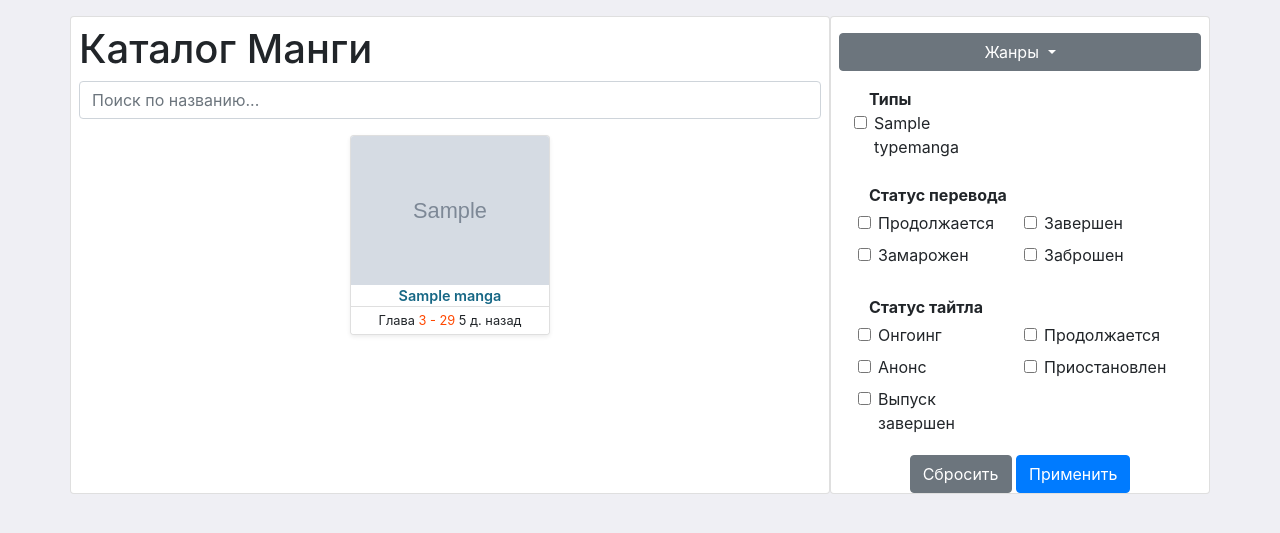
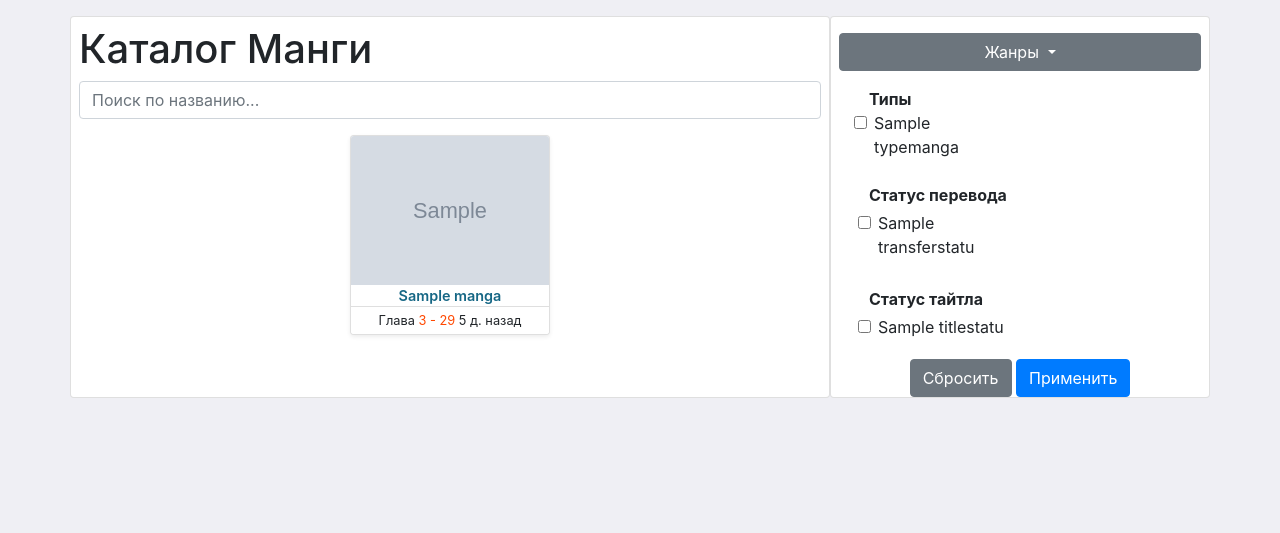
Before and after one commit to Li4ou/manga, a Django app: page /catalog in a window 1280 px wide. Shown: the part 56-589 px from the top of the page. Run offline with Django 3.2, Linux system fonts and the light colour scheme; tables that the repository leaves empty hold one stand-in row (values such as "Sample post"); grey boxes marked "Sample" are stand-in pictures.

Commit message:
Фильтры

```diff
--- a/server/base/views.py
+++ b/server/base/views.py
@@ -1,10 +1,13 @@
 import datetime
 
 # from django.shortcuts import render, HttpResponse
+from django.core.paginator import Paginator
 from django.views.generic import TemplateView, DetailView
 from django.views.generic.list import ListView
 # from django.db.models import Q
-from .models import Manga, Author, Publisher, Painter, TypeManga, Genres
+from .models import (Manga, Author, Publisher,
+                     Painter, TypeManga, Genres,
+                     TitleStatus, TransferStatus)
 
 # from django.views.decorators.csrf import csrf_exempt
 # from django.utils.decorators import method_decorator
@@ -28,21 +31,49 @@ class Data:
     def get_type():
         return TypeManga.objects.all()
 
+    @staticmethod
+    def get_title_status():
+        return TitleStatus.objects.all()
+
+    @staticmethod
+    def get_transfer_status():
+        return TransferStatus.objects.all()
+
 
 class FilterManga(Data, ListView):
+    model = Manga
     template_name = 'catalog.html'
+    paginate_by = 30
+    ordering = ['id']
 
     def get_queryset(self):
         name = self.request.GET.get('name', False)
-        if not name:  # ????????
+        if not name:
             queryset = Manga.objects.filter(
                 genres__in=self.request.GET.getlist('genres', [0, 1, 2, 3]),
                 type_manga__in=self.request.GET.getlist('type', [1, 2, 3, ]),
                 transfer_status__in=self.request.GET.getlist('transfer_status', [0, 1, 2, 3]),
                 title_status__in=self.request.GET.getlist('title_status', [0, 1, 2, 3])).distinct()
+
         else:
             queryset = Manga.objects.filter(title__contains=name)
         return queryset
+
+    def get_context_data(self, **kwargs):
+        get_dict = self.request.GET
+        urls = str()
+        test = dict()
+        if get_dict:
+            for key in get_dict:
+                if key != 'page':
+                    test[key] = [int(item) for item in get_dict.getlist(key)]
+                    for value in get_dict.getlist(key):
+                        urls += f"{key}={value}&"
+
+        context = {'urls': urls,
+                   'test': test}
+
+        return super().get_context_data(**context)
 
 
 class MainTemplateView(TemplateView):
@@ -58,12 +89,15 @@ class MainTemplateView(TemplateView):
 
     def get_context_data(self, **kwargs):
         now = datetime.datetime.now()
-        context = super().get_context_data(**kwargs)
-        context['manga_top'] = Manga.objects.all().order_by("rating")[:20]
-        context['manga_hot'] = Manga.objects.prefetch_related('genres').filter(
+        manga_top = Manga.objects.all().order_by("rating")[:20]
+        manga_hot = Manga.objects.prefetch_related('genres').filter(
             data__range=[now - datetime.timedelta(7), now])[:20]
+        context = {
+            'manga_top': manga_top,
+            'manga_hot': manga_hot
+        }
         # context['chapter_updates'] = Chapter.objects.select_related('manga').all().distinct('manga')[:20]
-        return context
+        return super().get_context_data(**context)
 
 
 #
@@ -86,13 +120,15 @@ class ChapterView(DetailView):
     template_name = 'chapters.html'
 
     def get_context_data(self, **kwargs):
-        context= super().get_context_data(**kwargs)
         tome = self.object.tome_set.filter(number=kwargs["pk_1"])[0]
-        context['tome'] = tome
         chapter = tome.chapter_set.filter(number=kwargs["pk_2"])[0]
-        context['chapter'] = chapter
-        context['image'] = chapter.chapterimage_set.get(number=kwargs["pk_3"])
-        return context
+        image = chapter.chapterimage_set.get(number=kwargs["pk_3"])
+        context = {
+            'tome': tome,
+            'chapter': chapter,
+            'image': image
+        }
+        return super().get_context_data(**context)
 
     def get(self, request, *args, **kwargs):
         self.object = self.get_object()
--- a/server/static/css/css.css
+++ b/server/static/css/css.css
@@ -169,3 +169,10 @@ element.style {
 .blue{
     background-color: rgb(69, 130, 175);
 }
+
+.pagination {
+    display: flex;
+    padding-left: 0;
+    list-style: none;
+    border-radius: .25rem;
+}
--- a/server/templates/catalog.html
+++ b/server/templates/catalog.html
@@ -137,69 +184,50 @@
                             </div>
                             <div class="row p-2 m-0 mb-2">
                                 <div class="col-12"><b>Статус перевода</b></div>
+                                {% for status in view.get_transfer_status %}
                                     <div class="col-6 form-check" style="">
-                                    <label class="form-check-label  m-1"><input class="form-check-input"
+                                        <label class="form-check-label  m-1">
+                                            {% if status.id  in test.transfer_status %}
+                                                <input class="form-check-input"
                                                        name="transfer_status"
-                                                                                type="checkbox" value="0">
-                                        Продолжается</label>
+                                                       type="checkbox"
+                                                       value="{{ status.id }}"
+                                                       checked>
+
+                                            {% else %}
+                                                <input class="form-check-input"
+                                                       name="transfer_status"
+                                                       type="checkbox" value="{{ status.id }}">
+                                            {% endif %}
+                                            {{ status.name }}</label>
                                     </div>
-                                <div class="col-6 form-check" style="">
-                                    <label class="form-check-label  m-1"> <input class="form-check-input"
-                                                                                 type="checkbox"
-                                                                                 name="transfer_status"
-                                                                                 value="1">Завершен</label>
-                                </div>
-                                <div class="col-6 form-check">
 
-                                    <label class="form-check-label m-1"> <input class="form-check-input"
-                                                                                type="checkbox"
-                                                                                name="transfer_status"
-                                                                                value="2"> Замарожен</label>
-                                </div>
-                                <div class="coд-6 form-check">
-
-                                    <label class="form-check-label m-1"> <input class="form-check-input"
-                                                                                type="checkbox"
-                                                                                name="transfer_status"
-                                                                                value="3"> Заброшен</label>
-                                </div>
+                                {% endfor %}
 
 
                             </div>
                             <div class="row p-2 m-0 mb-2">
                                 <div class="col-12"><b>Статус тайтла</b></div>
+                                {% for status in view.get_title_status %}
                                     <div class="col -6 form-check">
 
-                                    <label class="form-check-label  m-1" for="check-1"><input class="form-check-input"
+
+                                        <label class="form-check-label  m-1" >
+                                            {% if status.id in test.title_status %}
+                                                <input class="form-check-input"
                                                        type="checkbox"
                                                        name='title_status'
-                                                                                              value="0"
-                                                                                              id="check-1">Онгоинг</label>
+                                                       value="{{ status.id }}"
+                                                        checked>
+                                            {% else %}
+                                                <input class="form-check-input"
+                                                       type="checkbox"
+                                                       name='title_status'
+                                                       value="{{ status.id }}"
+                                                       >
+                                            {% endif %}{{ status.name }}</label>
                                     </div>
-                                <div class="col-6 form-check">
-
-                                    <label class="form-check-label  m-1"> <input class="form-check-input"
-                                                                                 type="checkbox" name="title_status"
-                                                                                 value="1">Продолжается</label>
-                                </div>
-                                <div class="col-6 form-check">
-
-                                    <label class="form-check-label m-1"><input class="form-check-input" type="checkbox"
-                                                                               name="title_status" value="2">
-                                        Анонс</label>
-                                </div>
-                                <div class="col-6 form-check">
-
-                                    <label class="form-check-label m-1"> <input class="form-check-input" type="checkbox"
-                                                                                name="title_status" value="3">
-                                        Приостановлен</label>
-                                </div>
-                                <div class="col-6 form-check">
-
-                                    <label class="form-check-label m-1"> <input class="form-check-input" type="checkbox"
-                                                                                id="option1" name="title_status"
-                                                                                value="4"> Выпуск завершен</label>
-                                </div>
+                                {% endfor %}
                             </div>
                             <div class="text-center">
                                 <button type="button" class="btn btn-secondary" onclick="eventCheckBox()">Сбросить
```
Also changed, not shown: other parts of server/templates/catalog.html (+50 -3 lines). Lines whose indentation alone changed are shown as unchanged.
